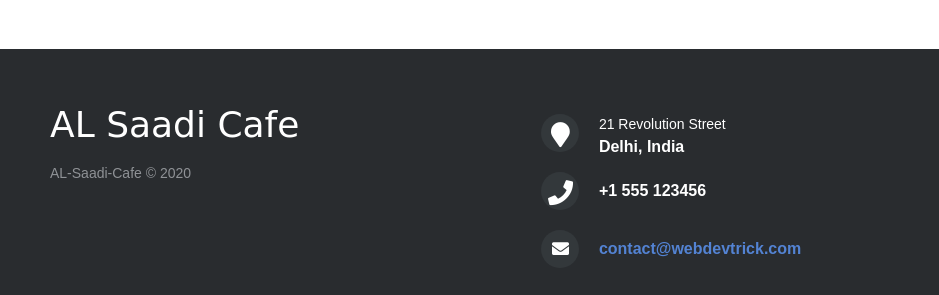
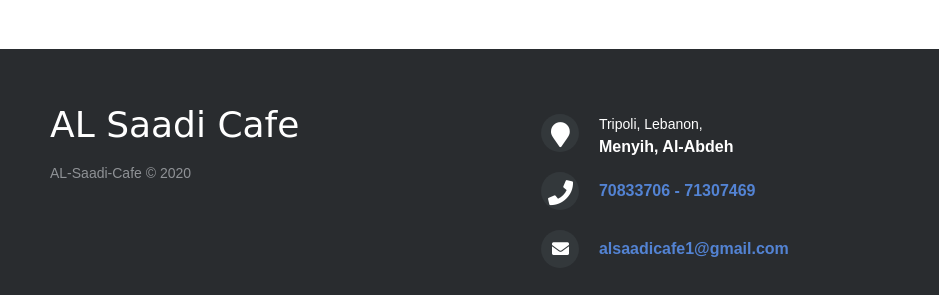
Before and after one commit to AL-Saadi-Cafe/coffe, a plain HTML site: page index.html in a window 1280 px wide. Shown: the part 1402-1697 px from the top of the page, 0-939 px from the left. Drawn offline with Linux system fonts and the light colour scheme.

Commit message:
modified

```diff
--- a/index.html
+++ b/index.html
@@ -114,17 +114,17 @@
 
 		<div>
 		<i class="fa fa-map-marker"></i>
-		<p><span>21 Revolution Street</span> Delhi, India</p>
+		<p><span>Tripoli, Lebanon,</span> Menyih, Al-Abdeh</p>
 		</div>
 
 		<div>
 		<i class="fa fa-phone"></i>
-		<p>+1 555 123456</p>
+		<p><a href="+961-70833706">70833706 - 71307469</a></p>
 		</div>
 
 		<div>
 		<i class="fa fa-envelope"></i>
-		<p><a href="mailto:support@company.com">contact@webdevtrick.com</a></p>
+		<p><a href="alsaadicafe1@gmail.com">alsaadicafe1@gmail.com</a></p>
 		</div>
 
 		</div>
```
